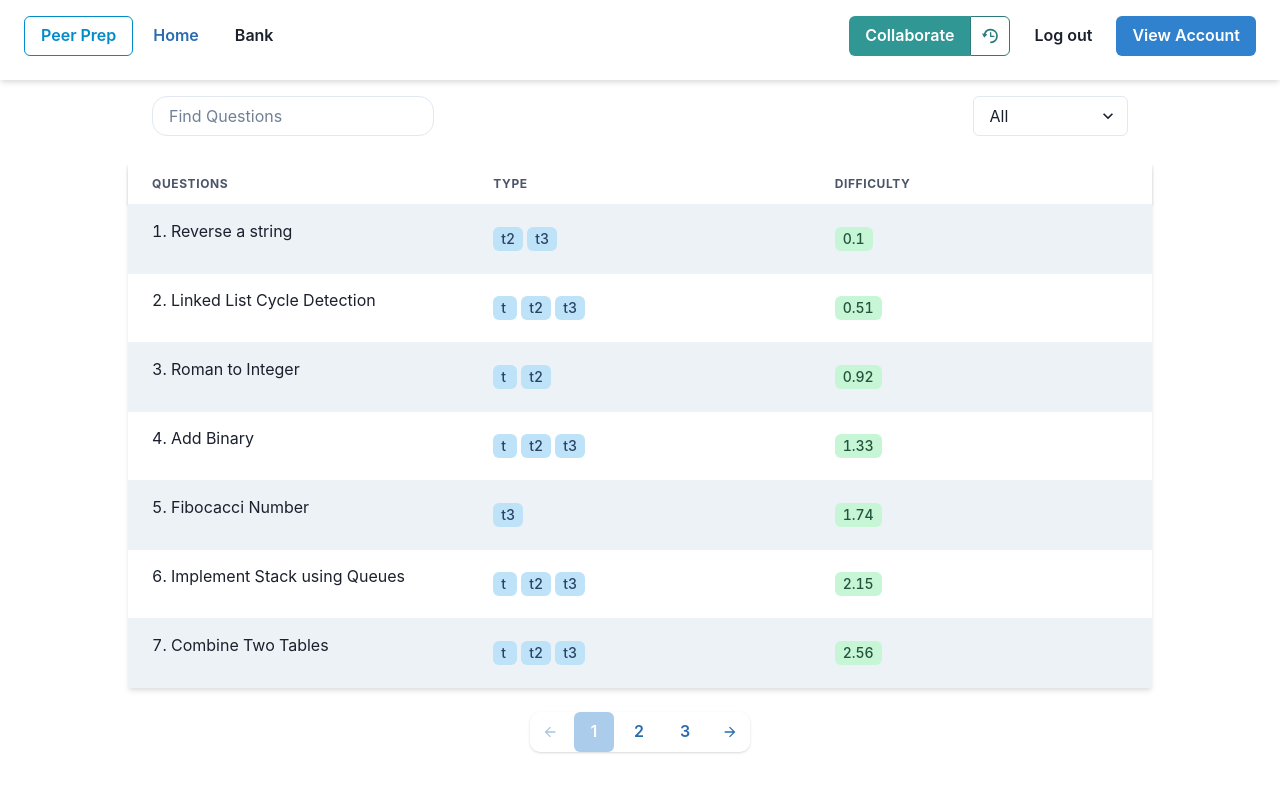
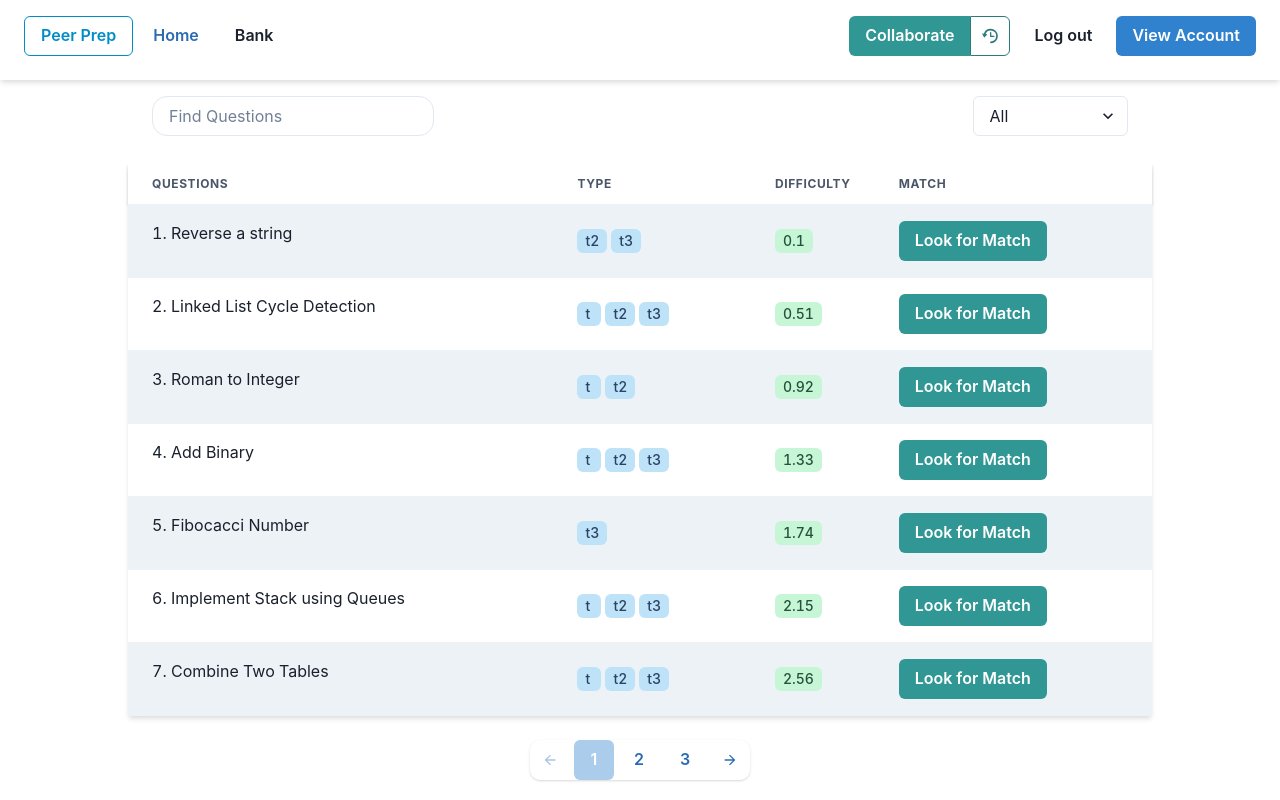
Before and after one commit to CS3219-AY2324S1/ay2324s1-course-assessment-g10, a React (Create React App) app in the folder frontend/: page /bank in a window 1280 px wide. Built offline with nearby package versions, Linux system fonts and the light colour scheme.

Commit message:
match buttons

```diff
--- a/frontend/src/components/QnTable/QnTable.component.tsx
+++ b/frontend/src/components/QnTable/QnTable.component.tsx
@@ -51,7 +51,7 @@ export function QnTable(pp: TableProp) {
               boxShadow: "xl",
             }}
             width="80%"
-            sx={{ tableLayout: "fixed" }}
+            sx={{ tableLayout: "auto" }}
           >
             <TableCaption>
               <Center>
@@ -67,7 +67,8 @@ export function QnTable(pp: TableProp) {
               <Tr boxShadow="base">
                 <Th>Questions</Th>
                 <Th>Type</Th>
-                <Th>Difficulty</Th>
+                <Th w="10%">Difficulty</Th>
+                <Th> Match </Th>
                 {isAdmin ? <Th>Modify/Delete</Th> : <></>}
               </Tr>
             </Thead>
--- a/frontend/src/components/QnTable/QuestionEntry.component.tsx
+++ b/frontend/src/components/QnTable/QuestionEntry.component.tsx
@@ -1,4 +1,4 @@
-import { ButtonGroup, HStack, IconButton, Tag, Td, Text, Tr } from "@chakra-ui/react";
+import { Button, ButtonGroup, HStack, IconButton, Tag, Td, Text, Tr } from "@chakra-ui/react";
 import { Question } from "../../models/Question.model";
 import { Link } from "react-router-dom";
 import { DeleteQnBtn } from "../DeleteQnBtn/DeleteQnBtn.component";
@@ -7,6 +7,7 @@ import { diffToScheme } from "../../helper/UIHelper";
 import { useDispatch } from "react-redux";
 import { delQuestion } from "../../api/questions";
 import { deleteQuestion } from "../../reducers/questionsSlice";
+import { useMatchmake } from "../../contexts/matchmake.context";
 
 interface QuestionEntryProps {
     qn: Question,
@@ -16,6 +17,16 @@ interface QuestionEntryProps {
 export function QuestionEntry(props : QuestionEntryProps) {
 
     const {qn, isAdmin} = props;
+    const {
+      findMatch,
+      isMatching,
+      matchedRoom,
+      timeLeft,
+      cancelMatch,
+      restoreRoom,
+      quitRoom,
+    } = useMatchmake();
+
     const dispatch = useDispatch();
 
     const onDelete = async (_id: string) => {
@@ -40,6 +51,13 @@ export function QuestionEntry(props : QuestionEntryProps) {
         <Td>
           <Tag colorScheme={diffToScheme(qn.difficulty)}>{qn.difficulty}</Tag>
         </Td>
+        <Td>
+            <Button colorScheme="teal"
+              isLoading={isMatching}
+              onClick={() => findMatch(qn.difficulty, qn.difficulty, qn._id)}>
+              Look for Match
+            </Button>
+        </Td>
         {isAdmin ? (
           <Td>
             <ButtonGroup>
--- a/frontend/src/contexts/matchmake.context.tsx
+++ b/frontend/src/contexts/matchmake.context.tsx
@@ -27,7 +27,7 @@ interface RoomCloseResponse {
 }
 
 interface MatchmakeContextInterface {
-  findMatch: (diffStart: number, diffEnd: number) => void;
+  findMatch: (diffStart: number, diffEnd: number, qn__id?: string) => void;
   cancelMatch: () => void;
   quitRoom: () => void;
   disconnectRoom: () => void;
@@ -192,7 +192,7 @@ export const MatchmakeProvider = ({
     };
   }, [navigate, user]);
 
-  const findMatch = (diffStart: number, diffEnd: number) => {
+  const findMatch = (diffStart: number, diffEnd: number, qn__id?: string) => {
     if (!socket || !user) return;
     if (!socket.connected) socket.connect();
 
@@ -205,6 +205,7 @@ export const MatchmakeProvider = ({
     });
     socket.emit("findMatch", {
       username: user.username,
+      preferredQn: qn__id,
       from: diffStart,
       to: diffEnd,
     });
```
